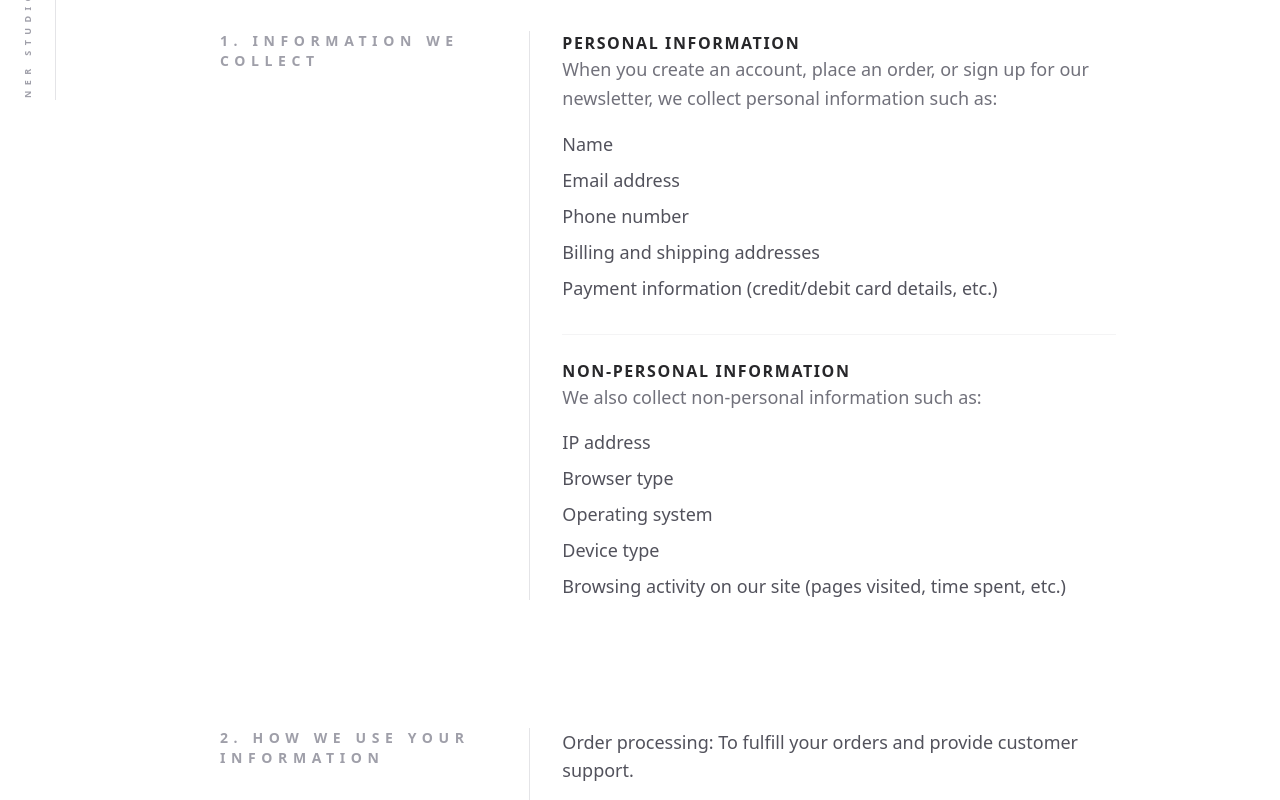
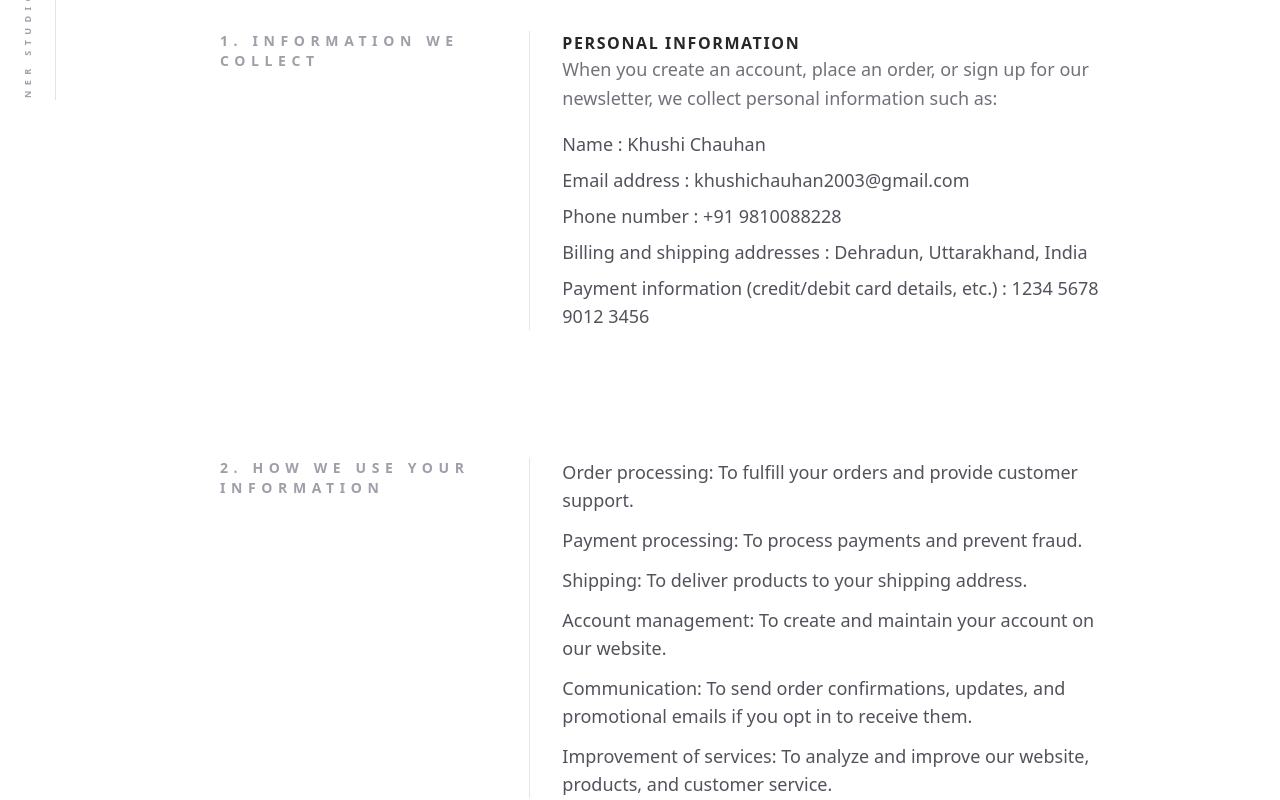
Before and after one commit to VIKASYADAV1815/Fashion-Designer, a Next.js app: page /privacy-policy in a window 1280 px wide. Shown: the part 700-1500 px from the top of the page. Built offline with nearby package versions, Linux system fonts and the light colour scheme.

Commit message:
docs: update content across shop and policy pages
- Replace "Bespoke" with "Customizable" and enhance description in product page
- Extend cancellation period from 2 to 3 days in refund policy
- Update privacy policy with example user data and comment out non‑personal info section

```diff
--- a/app/privacy-policy/page.tsx
+++ b/app/privacy-policy/page.tsx
@@ -65,14 +65,14 @@ export default function PrivacyPolicyPage() {
                     When you create an account, place an order, or sign up for our newsletter, we collect personal information such as:
                   </p>
                   <ul className="mt-4 space-y-2 text-base md:text-lg text-zinc-600">
-                    <li>Name</li>
-                    <li>Email address</li>
-                    <li>Phone number</li>
-                    <li>Billing and shipping addresses</li>
-                    <li>Payment information (credit/debit card details, etc.)</li>
+                    <li>Name : Khushi Chauhan</li>
+                    <li>Email address : khushichauhan2003@gmail.com</li>
+                    <li>Phone number : +91 9810088228</li>
+                    <li>Billing and shipping addresses : Dehradun, Uttarakhand, India</li>
+                    <li>Payment information (credit/debit card details, etc.) : 1234 5678 9012 3456</li>
                   </ul>
                 </div>
-                <div className="pt-6 border-t border-zinc-100">
+                {/* <div className="pt-6 border-t border-zinc-100">
                   <h3 className="text-sm md:text-base font-bold uppercase tracking-widest text-zinc-800">Non‑Personal Information</h3>
                   <p className="text-base md:text-lg leading-relaxed text-zinc-500 max-w-2xl">
                     We also collect non‑personal information such as:
@@ -84,7 +84,7 @@ export default function PrivacyPolicyPage() {
                     <li>Device type</li>
                     <li>Browsing activity on our site (pages visited, time spent, etc.)</li>
                   </ul>
-                </div>
+                </div> */}
               </div>
             </div>
 
--- a/app/refund-policy/page.tsx
+++ b/app/refund-policy/page.tsx
@@ -61,7 +61,7 @@ export default function RefundPolicyPage() {
               </div>
               <div className="md:col-span-8 border-l border-zinc-200 pl-8">
                 <p className="text-base md:text-lg leading-relaxed max-w-2xl text-zinc-600">
-                  Cancellations will only be considered if the request is made within 2 days of placing the order. Requests may not be entertained if the order has already been communicated to sellers/merchants and shipping has been initiated, or the product is out for delivery. In such cases, you may choose to reject the product at the doorstep.
+                  Cancellations will only be considered if the request is made within 3 days of placing the order. Requests may not be entertained if the order has already been communicated to sellers/merchants and shipping has been initiated, or the product is out for delivery. In such cases, you may choose to reject the product at the doorstep.
                 </p>
               </div>
             </div>
--- a/app/shop/[id]/page.tsx
+++ b/app/shop/[id]/page.tsx
@@ -170,10 +170,10 @@ export default function ProductPage() {
 
       <div>
         <h4 className="text-[10px] uppercase tracking-[0.4em] font-bold text-[#D7B63F] mb-0.5">
-          Bespoke
+          Customizable
         </h4>
         <p className="text-[12px] font-light text-neutral-500 group-hover:text-neutral-300 transition-colors duration-500">
-          Tailored to your precision
+          Tailored to your precision, ensuring a unique fit and look.
         </p>
       </div>
     </div>
```
